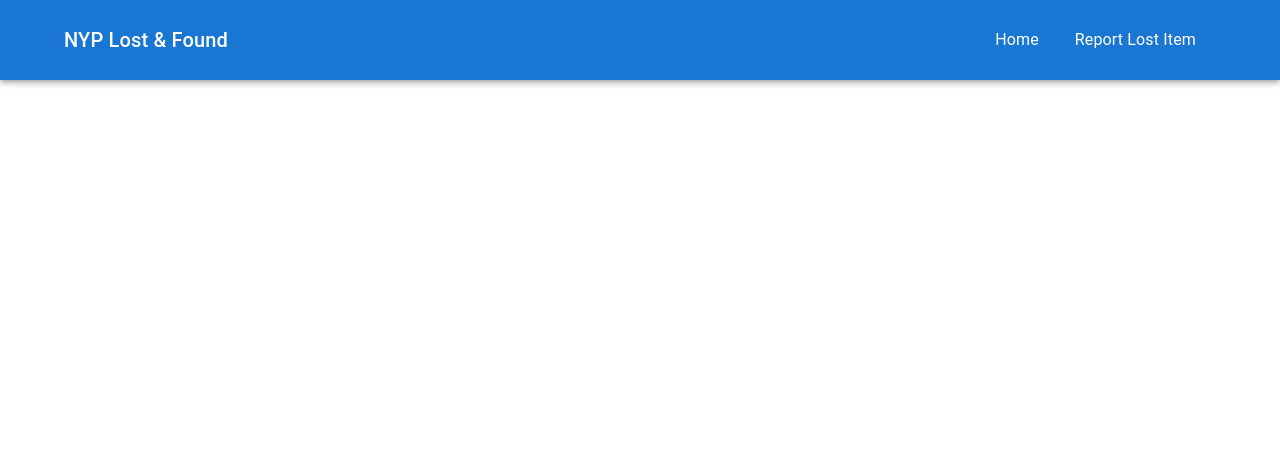
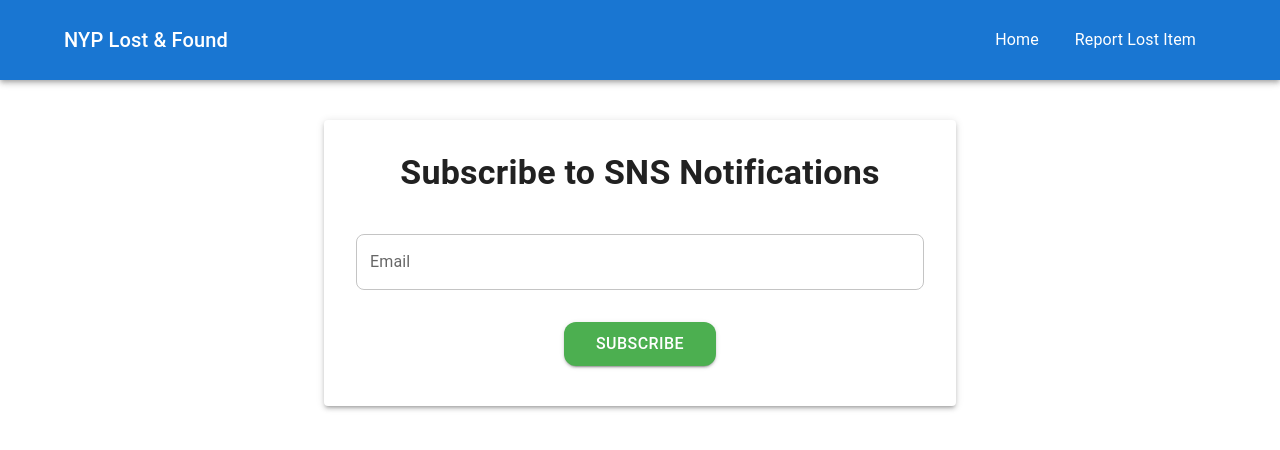
Before and after one commit to TylerKuick/CAD_Project, a React (Vite) app in the folder Website/CAD_Project/: page /notifications in a window 1280 px wide. Shown: the top 450 px of the page. Built offline with nearby package versions, Linux system fonts and the light colour scheme.

Commit message:
Add Notifications Frontend

```diff
--- a/Website/CAD_Project/src/App.jsx
+++ b/Website/CAD_Project/src/App.jsx
@@ -4,6 +4,7 @@ import { BrowserRouter as Router, Routes, Route, Link } from 'react-router-dom';
 import './App.css';
 import Home from './pages/Home';
 import AddItem from './pages/AddItem';
+import Notifications from './pages/Notifications';
 
 function App() {
   const [count, setCount] = useState(0)
@@ -33,6 +34,7 @@ function App() {
         <Routes>
           <Route path="/" element={<Home/>} />
           <Route path="/addItem" element={<AddItem/>} />
+          <Route path="/notifications" element={<Notifications/>}/>
         </Routes>
       </Container>
     </Router>
--- a/Website/CAD_Project/src/pages/AddItem.jsx
+++ b/Website/CAD_Project/src/pages/AddItem.jsx
@@ -109,10 +109,6 @@ function AddItem() {
             });
         }
     });
-
-    useEffect(() => {
-
-    }, []);
 
   return (
     <Box sx={{ mt: 5, display: 'flex', justifyContent: 'center' }}>
--- a/Website/CAD_Project/src/pages/Home.jsx
+++ b/Website/CAD_Project/src/pages/Home.jsx
@@ -1,7 +1,8 @@
 import {React, useState, useEffect} from 'react';
-import {Container, Box, Typography, Grid2, Card, CardMedia, CardContent, IconButton, TextField, Button } from "@mui/material";
+import {Container, Box, Typography, Grid2, Card, CardMedia, CardContent, IconButton, TextField, Button, Link } from "@mui/material";
 import {Search, Clear} from "@mui/icons-material";
 import http from '../http.js';
+import dayjs from 'dayjs';
 
 function Home() {
     const [itemList, setItemList] = useState([])
@@ -71,6 +72,9 @@ function Home() {
             <Typography variant="h4" sx={{ fontWeight: 'bold' }}>
                 Lost & Found Items
             </Typography>
+            <Button variant='contained'>
+                <Link href="/notifications" sx={{textDecoration:"none", color:"white"}}>Notifications</Link>
+            </Button>
         </Box>
         {/* Search Bar */}
         <Box sx={{ display: 'flex', alignItems: 'center', mb: 4 }}>
@@ -115,13 +119,13 @@ function Home() {
                                     {item.itemName}
                                 </Typography>
                                 <Typography variant="body1" sx={{ color: 'text.secondary', mb: 1 }}>
-                                    Price: ${item.dateFound}
+                                    Date Found: {item.dateFound}
                                 </Typography>
                                 <Typography
                                     variant="body2"
                                     sx={{ color: 'text.secondary', whiteSpace: 'pre-wrap', mb: 2 }}
                                 >
-                                    {item.areaFound}
+                                    Area Found: {item.areaFound}
                                 </Typography>
                                 <Button
                                     sx={{mt:2}}
--- /dev/null
+++ b/Website/CAD_Project/src/pages/Notifications.jsx
@@ -0,0 +1,76 @@
+import React from 'react';
+import { Box, Typography, TextField, Button, Card, CardContent} from '@mui/material';
+
+import http from "../http";
+import * as yup from 'yup';
+import { useFormik } from 'formik';
+import { useNavigate } from 'react-router-dom';
+
+function Notifications() {
+    const navigate = useNavigate();
+    const formik = useFormik({
+        initialValues: {
+            email: ""
+        },
+        validationSchema: yup.object({
+            email: yup.string().email().required()
+        }),
+        onSubmit: (data) => {
+            data.email = data.email.trim()
+            console.log(data);
+            http.post("/notifications", data).then((res) => {
+                console.log(res);
+                navigate("/");
+            });
+        }
+    });
+  return (
+    <Box sx={{ mt: 5, display: 'flex', justifyContent: 'center' }}>
+        <Card sx={{ width: '100%', maxWidth: 600, boxShadow: 3, p: 2 }}>
+            <CardContent>
+                <Typography variant="h4" sx={{ fontWeight: "bold", mb: 3, textAlign: "center" }}>
+                    Subscribe to SNS Notifications
+                </Typography>
+                <Box component="form" onSubmit={formik.handleSubmit}>
+                    <TextField
+                        fullWidth
+                        margin="normal"
+                        autoComplete="off"
+                        label="Email"
+                        name="email"
+                        value={formik.values.email}
+                        onChange={formik.handleChange}
+                        error={formik.touched.email && Boolean(formik.errors.email)}
+                        helperText={formik.touched.email && formik.errors.email}
+                        sx={{
+                            "& .MuiOutlinedInput-root": {
+                                borderRadius: 2,
+                            },
+                        }}
+                    />
+                    <Box sx={{ display: 'flex', justifyContent: 'center', mt: 3 }}>
+                        <Button
+                            variant="contained"
+                            type="submit"
+                            sx={{
+                                px: 4,
+                                py: 1,
+                                fontSize: "1rem",
+                                borderRadius: 3,
+                                backgroundColor: "#4caf50",
+                                "&:hover": {
+                                    backgroundColor: "#43a047"
+                                },
+                            }}
+                        >
+                            Subscribe
+                        </Button>
+                    </Box>
+                </Box>
+            </CardContent>
+        </Card>
+    </Box>
+  )
+}
+
+export default Notifications
```
Also changed, not shown: 1 other file (tests, documents, lock files or other folders).
